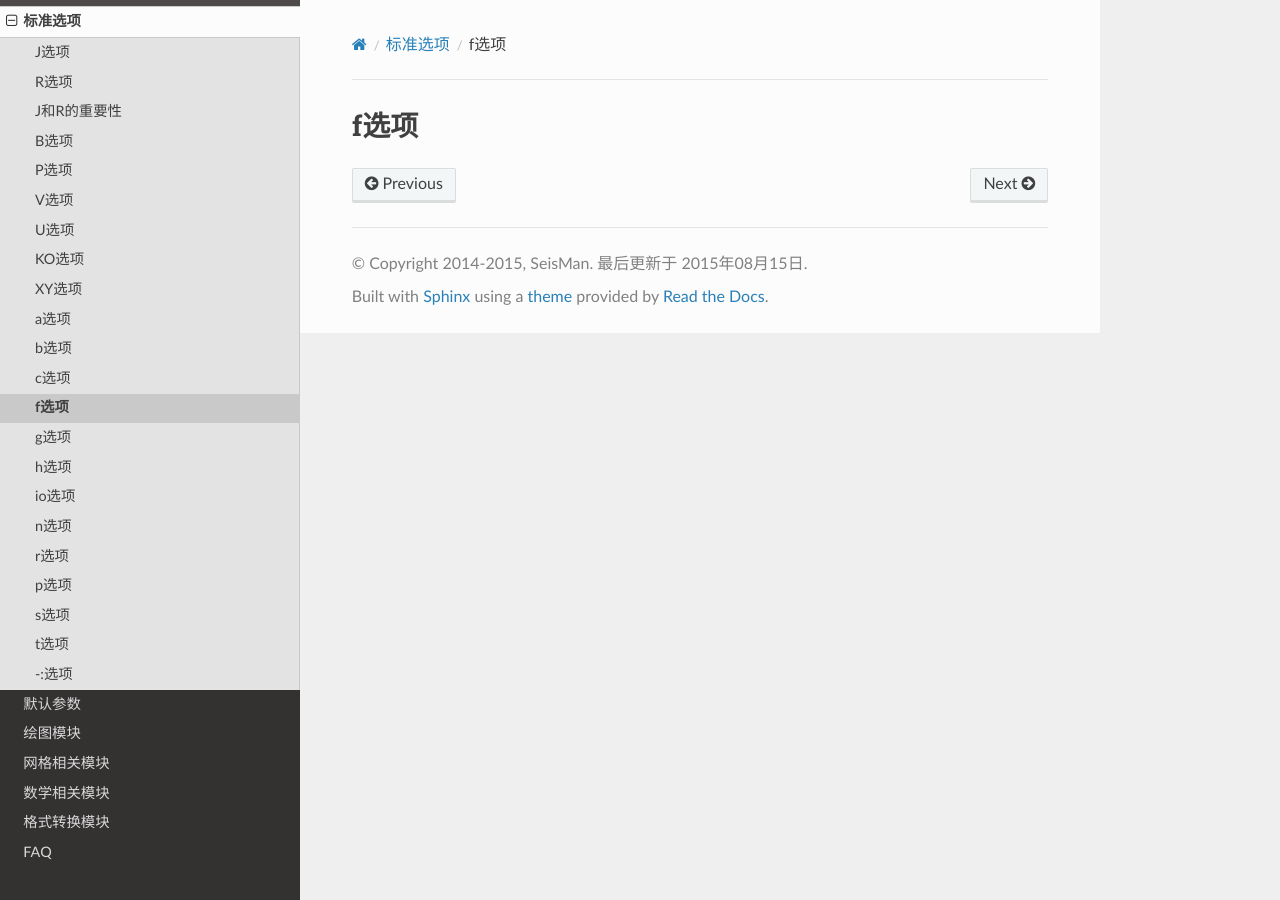
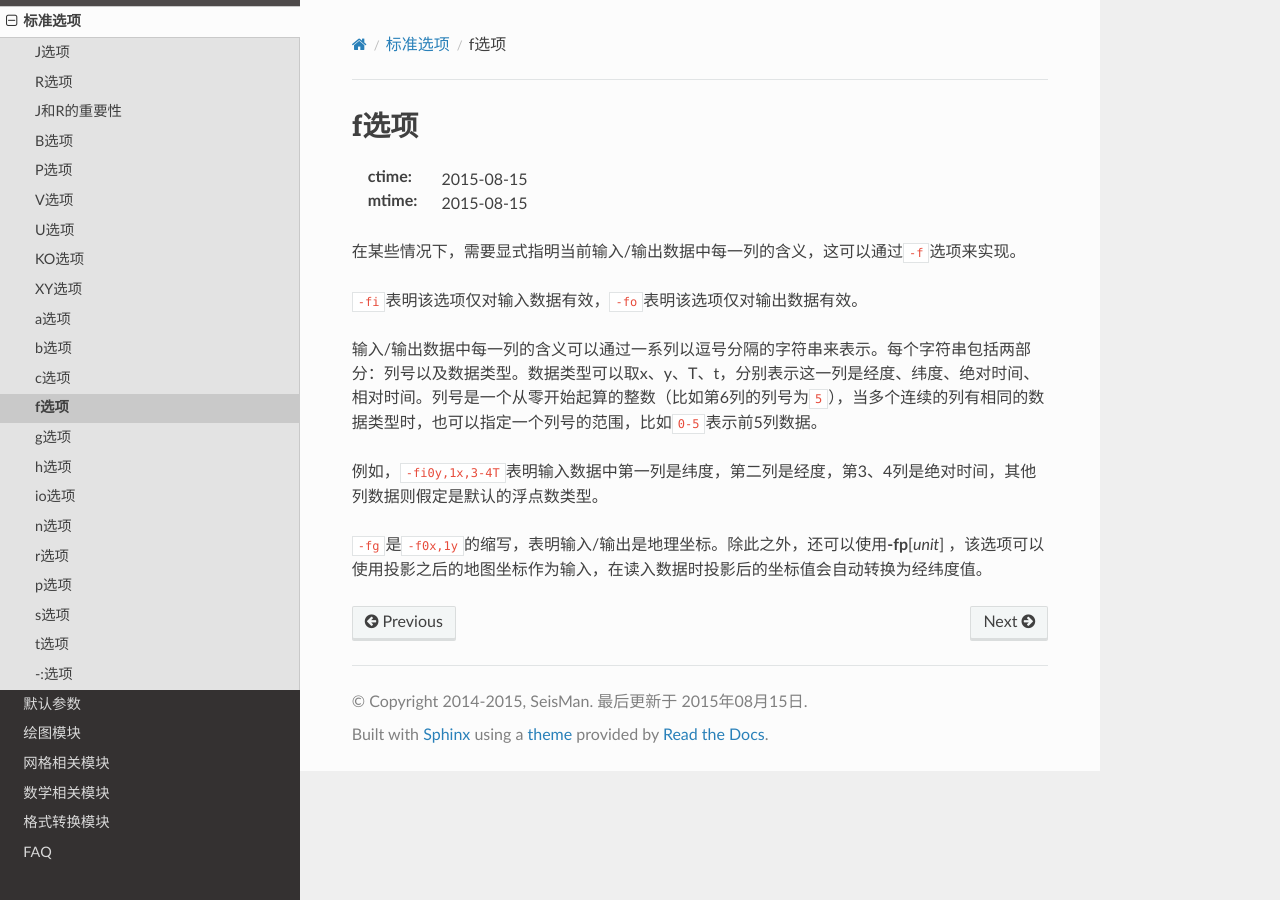
Before and after one commit to seisman/GMT5_Docs, a Sphinx documentation site: the page built from source/f-option.rst, in a window 1280 px wide. Built offline with Sphinx 7.4.7 and the Read the Docs theme 2.0.0, drawn with Linux system fonts in a browser that asks for light colours.

Commit message:
add f option

```diff
--- a/source/f-option.rst
+++ b/source/f-option.rst
@@ -1,2 +1,15 @@
 f选项
 =====
+
+:ctime: 2015-08-15
+:mtime: 2015-08-15
+
+在某些情况下，需要显式指明当前输入/输出数据中每一列的含义，这可以通过\ ``-f``\ 选项来实现。
+
+``-fi``\ 表明该选项仅对输入数据有效，\ ``-fo``\ 表明该选项仅对输出数据有效。
+
+输入/输出数据中每一列的含义可以通过一系列以逗号分隔的字符串来表示。每个字符串包括两部分：列号以及数据类型。数据类型可以取x、y、T、t，分别表示这一列是经度、纬度、绝对时间、相对时间。列号是一个从零开始起算的整数（比如第6列的列号为\ ``5``\ ），当多个连续的列有相同的数据类型时，也可以指定一个列号的范围，比如\ ``0-5``\ 表示前5列数据。
+
+例如，\ ``-fi0y,1x,3-4T``\ 表明输入数据中第一列是纬度，第二列是经度，第3、4列是绝对时间，其他列数据则假定是默认的浮点数类型。
+
+``-fg``\ 是\ ``-f0x,1y``\ 的缩写，表明输入/输出是地理坐标。除此之外，还可以使用\ **-fp**\ [*unit*] ，该选项可以使用投影之后的地图坐标作为输入，在读入数据时投影后的坐标值会自动转换为经纬度值。
```
